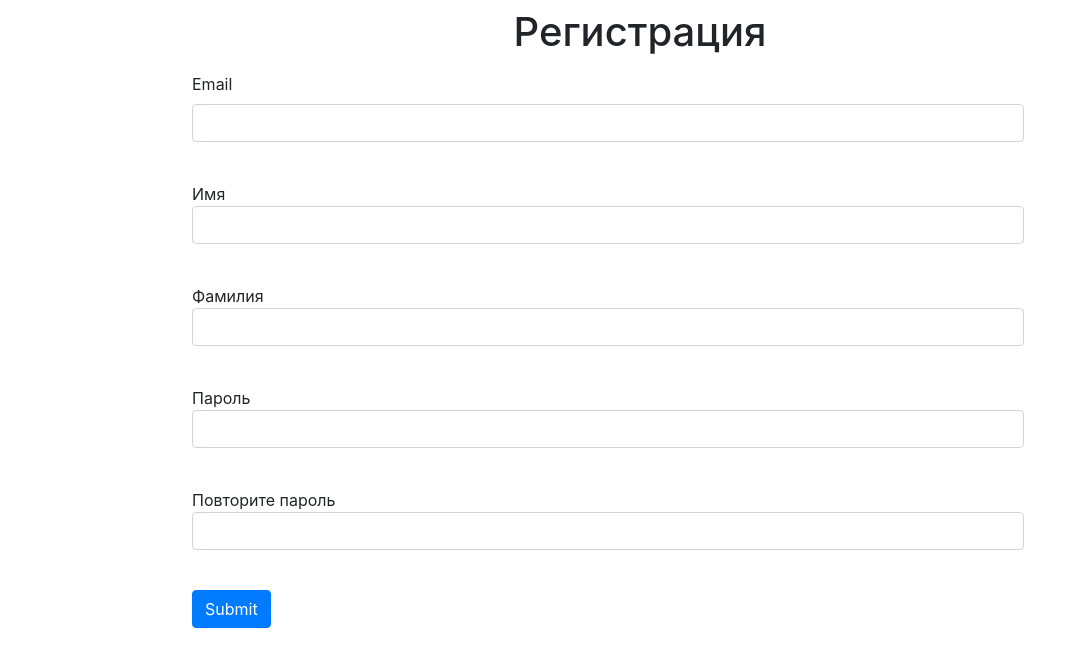
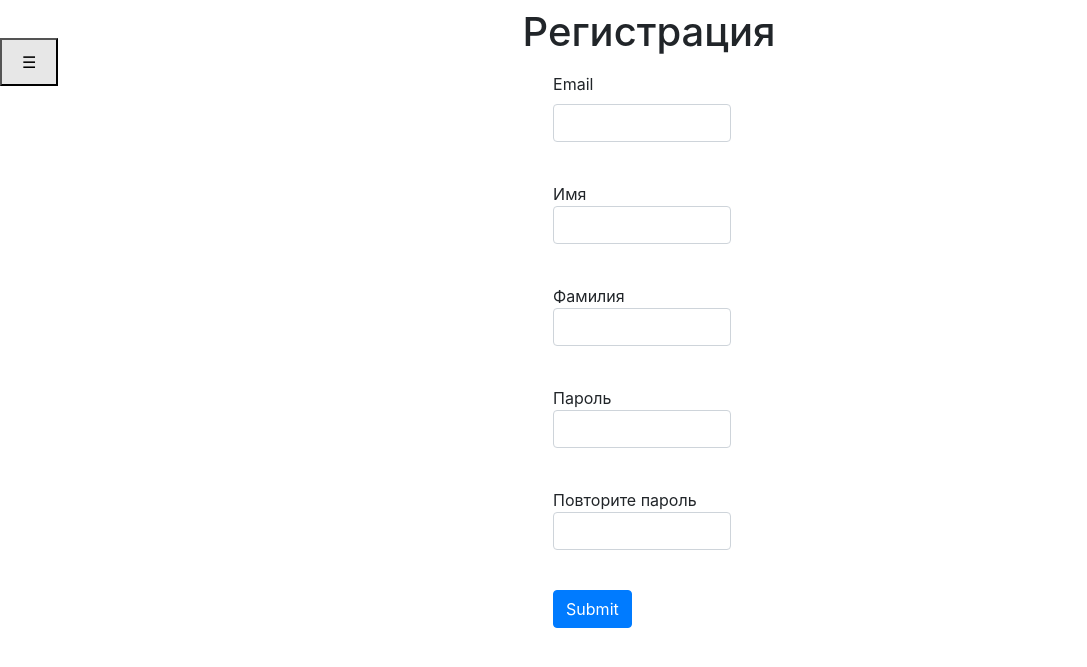
Before and after one commit to Demonica22/school_bot, a Flask app: page /registration in a window 1280 px wide. Shown: the part 48-715 px from the top of the page, without its empty margins (0-1087 px from the left). Run offline with Flask 2, Linux system fonts and the light colour scheme; some libraries are stand-ins or nearby versions.

Commit message:
добавлено меню в шаблон base

```diff
--- /dev/null
+++ b/static/css/base.css
@@ -0,0 +1,18 @@
+#navbarr{
+  display: inline;
+}
+
+.open{
+  display: inline-block;
+  position: fixed;
+  margin-top: 30px;
+  padding: 10px 20px;
+  background-color: #E7E7E7;
+}
+
+.nav_menu{
+  background-color: #F8F9FA;
+  display: inline-block;
+  top: 170px;
+  position: fixed;
+}
--- a/static/css/registration_form.css
+++ b/static/css/registration_form.css
@@ -1,7 +1,11 @@
 #content{
-    margin-left: auto;
-    margin-right: auto;
+    display: inline-block;
+    position: absolute;
+    margin-top: 0%;
+    margin-left: 40%;
+    margin-right: 30%;
 }
+
 form{
     margin-left: 15%;
     margin-right: 20%;
--- a/templates/base.html
+++ b/templates/base.html
@@ -7,6 +7,8 @@
           href="https://stackpath.bootstrapcdn.com/bootstrap/4.4.1/css/bootstrap.min.css"
           integrity="sha384-Vkoo8x4CGsO3+Hhxv8T/Q5PaXtkKtu6ug5TOeNV6gBiFeWPGFN9MuhOf23Q9Ifjh"
           crossorigin="anonymous">
+    <link rel="stylesheet" href="/static/css/base.css">
+
     <title>{{title}}</title>
 </head>
 <body>
@@ -16,6 +18,31 @@
             <a href="/logout">Выход из аккаунта</a>
         {% endif %}
     </header>
+    <div>
+        <button class="open">☰</button>
+        <nav class="nav_menu" id="content_nav_menu">
+            <h2>
+                Меню
+            </h3>
+            <p>
+                <a href="">Новости</a>
+            </p>
+            <p>
+                <a href="">Раписание уроков</a>
+            </p>
+            <p>
+                <a href="">Раписание звонков</a>
+            </p>
+        </nav>
+    </div>
+    <script>
+        var popup = document.querySelector('.nav_menu');
+        var open = document.querySelector('.open');
+        popup.style.display = 'none';
+
+        open.addEventListener('click', function() {
+        if(popup.style.display == 'none') popup.style.display = 'inline-block';
+        else popup.style.display = 'none'});</script>
     {% block content %}
     {% endblock %}
 </body>
```
Also changed, not shown: db/data.sqlite.
